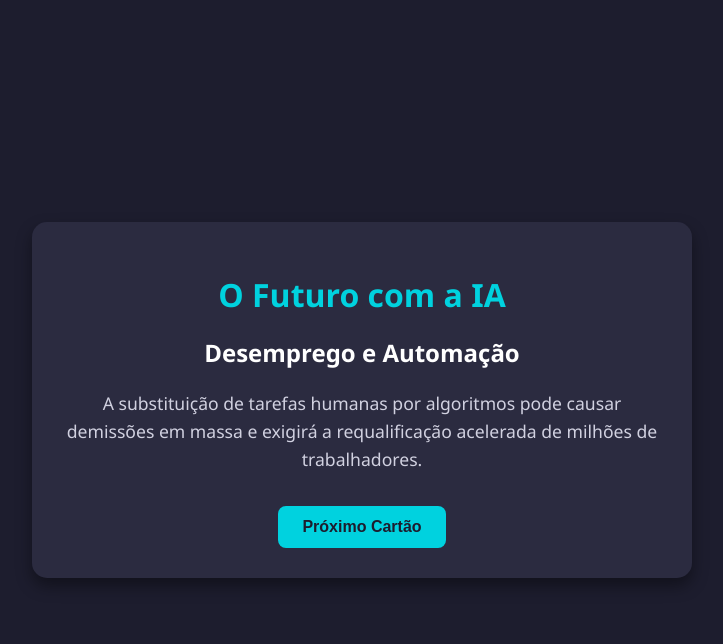
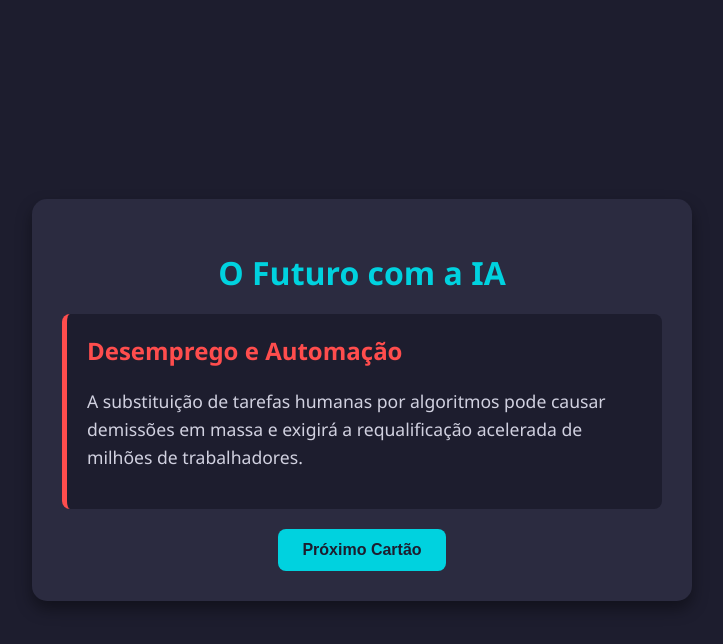
Before and after one commit to raulkkkkk/IA-Card-atividade-Alura-3Tri, a plain HTML site: page index.html in a window 1280 px wide. Both pictures are taken after a click on the button "Iniciar Exploração". Shown: the whole page, without its empty margins (278-1001 px from the left). Drawn offline with Linux system fonts and the light colour scheme.

Commit message:
Update style.css

```diff
--- a/style.css
+++ b/style.css
@@ -30,6 +30,20 @@ p {
     color: #d1d1e0;
 }
 
+.cartao {
+    background-color: #1d1d2e;
+    border-left: 5px solid #ff4d4d;
+    padding: 20px;
+    border-radius: 8px;
+    margin-bottom: 20px;
+    text-align: left;
+}
+
+.titulo-cartao {
+    color: #ff4d4d;
+    margin-top: 0;
+}
+
 button {
     background-color: #00d2df;
     color: #1d1d2e;
@@ -40,7 +54,6 @@ button {
     border-radius: 8px;
     cursor: pointer;
     transition: background-color 0.3s, transform 0.2s;
-    margin-top: 15px;
 }
 
 button:hover {
@@ -48,10 +61,7 @@ button:hover {
     transform: scale(1.05);
 }
 
-/* Classes de visibilidade dos elementos do jogo */
-.caixa-perguntas,
-.caixa-alternativas,
-.caixa-resultado {
+.caixa-perguntas {
     display: none;
 }
 
```
